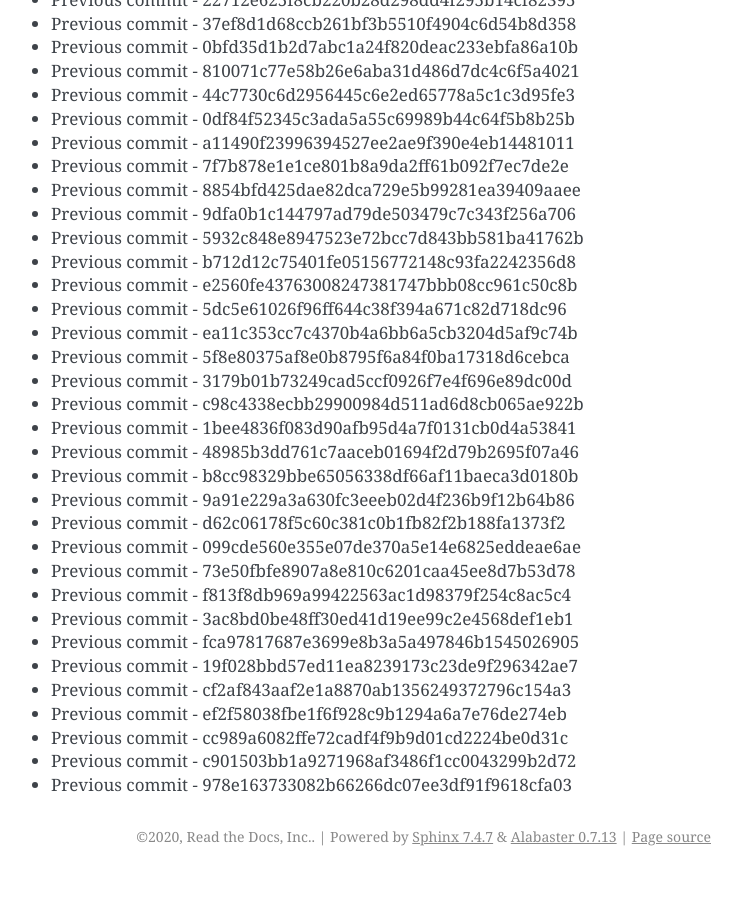
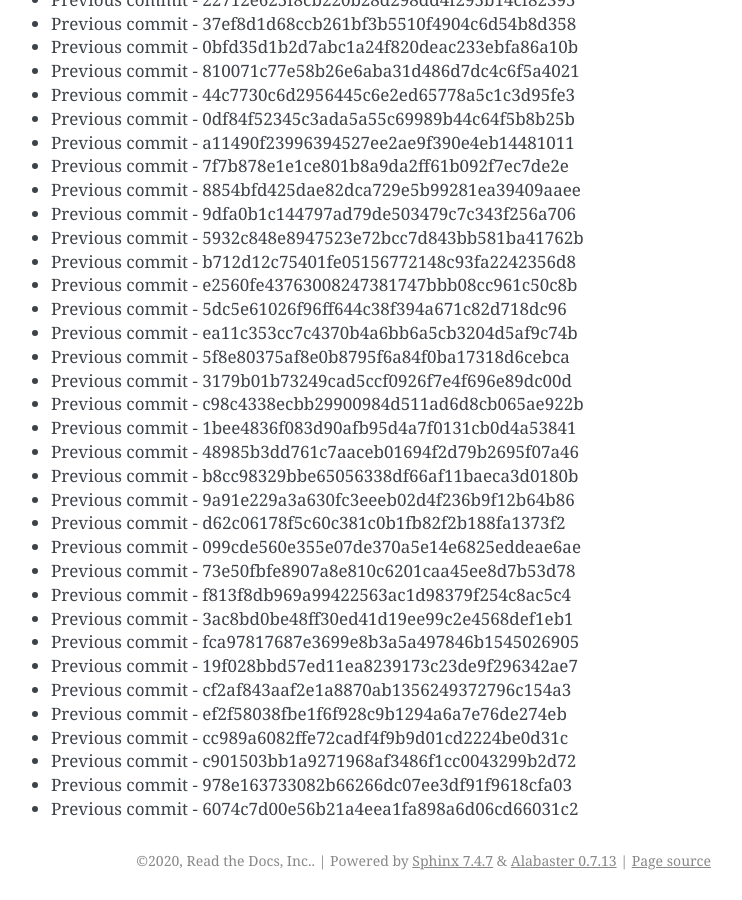
Before and after one commit to readthedocs/rtd-git-stresstest, a Sphinx documentation site: the page built from docs/updates.rst, in a window 1280 px wide and 900 px high, scrolled down 82160 px. Shown: the whole window, without its empty margins (399-1141 px from the left). Built offline with Sphinx 7.4.7, drawn with Linux system fonts in a browser that asks for light colours; before the commit the page ends 83036 px from its top, so only the background shows below that.

Commit message:
Generating commit from previous: 6074c7d00e56b21a4eea1fa898a6d06cd66031c2

```diff
--- a/docs/updates.rst
+++ b/docs/updates.rst
@@ -3484,3 +3484,4 @@ It can be tested for any performance characteristics.
 * Previous commit - cc989a6082ffe72cadf4f9b9d01cd2224be0d31c
 * Previous commit - c901503bb1a9271968af3486f1cc0043299b2d72
 * Previous commit - 978e163733082b66266dc07ee3df91f9618cfa03
+* Previous commit - 6074c7d00e56b21a4eea1fa898a6d06cd66031c2
```
